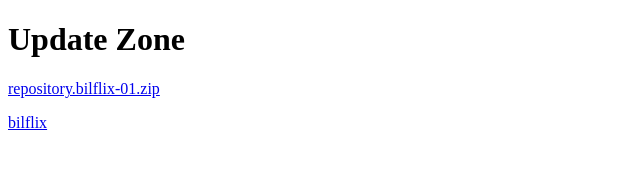
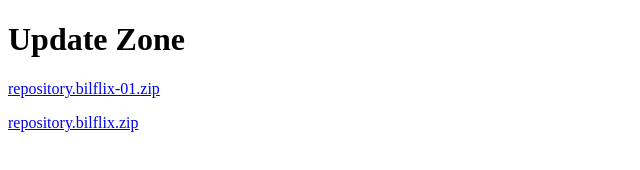
Before and after one commit to Kodi-BilFlix/kodi-bilflix.github.io, a plain HTML site: page index.html in a window 1280 px wide. Shown: the whole page, without its empty margins (0-640 px from the left). Drawn offline with Linux system fonts and the light colour scheme.

Commit message:
Update index.html

```diff
--- a/index.html
+++ b/index.html
@@ -3,6 +3,6 @@
 <body>
 <h1>Update Zone</h1>
 <p><a href="repository.bilflix-01.zip">repository.bilflix-01.zip</a></p>
-<p><a href="plugin.video.bilflix.zip">bilflix</a></p>
+<p><a href="plugin.video.bilflix.zip">repository.bilflix.zip</a></p>
 </body>
 </html>
```
